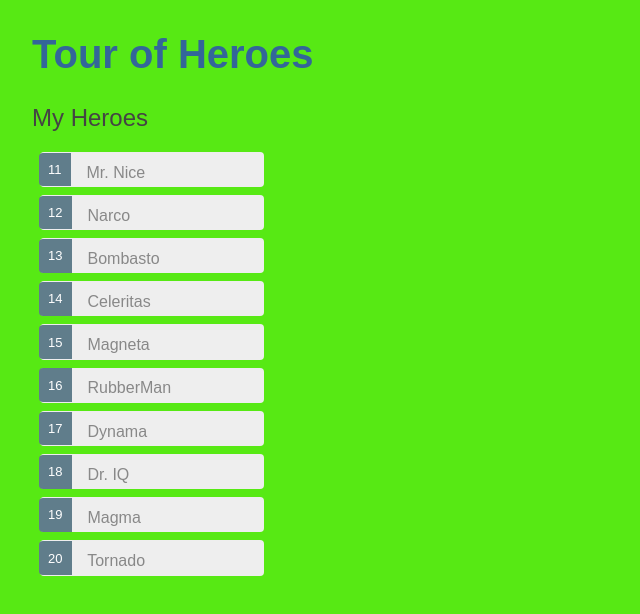
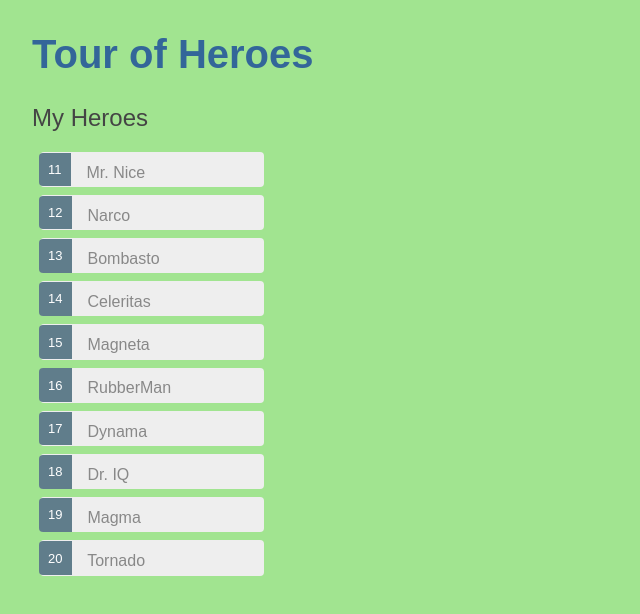
Before and after one commit to scottpschneider/angular_tour_of_heros, an Angular app: page / in a window 1280 px wide. Shown: the top 614 px of the page, without its empty margins (0-640 px from the left). Built offline with nearby package versions, Linux system fonts and the light colour scheme.

Commit message:
more color

```diff
--- a/src/styles.css
+++ b/src/styles.css
@@ -12,7 +12,7 @@ h1 {
   }
   body {
     margin: 2em;
-    background-color: rgb(87, 233, 20);
+    background-color: rgb(161, 228, 144);
   }
   body, input[text], button {
     color: #888;
```
